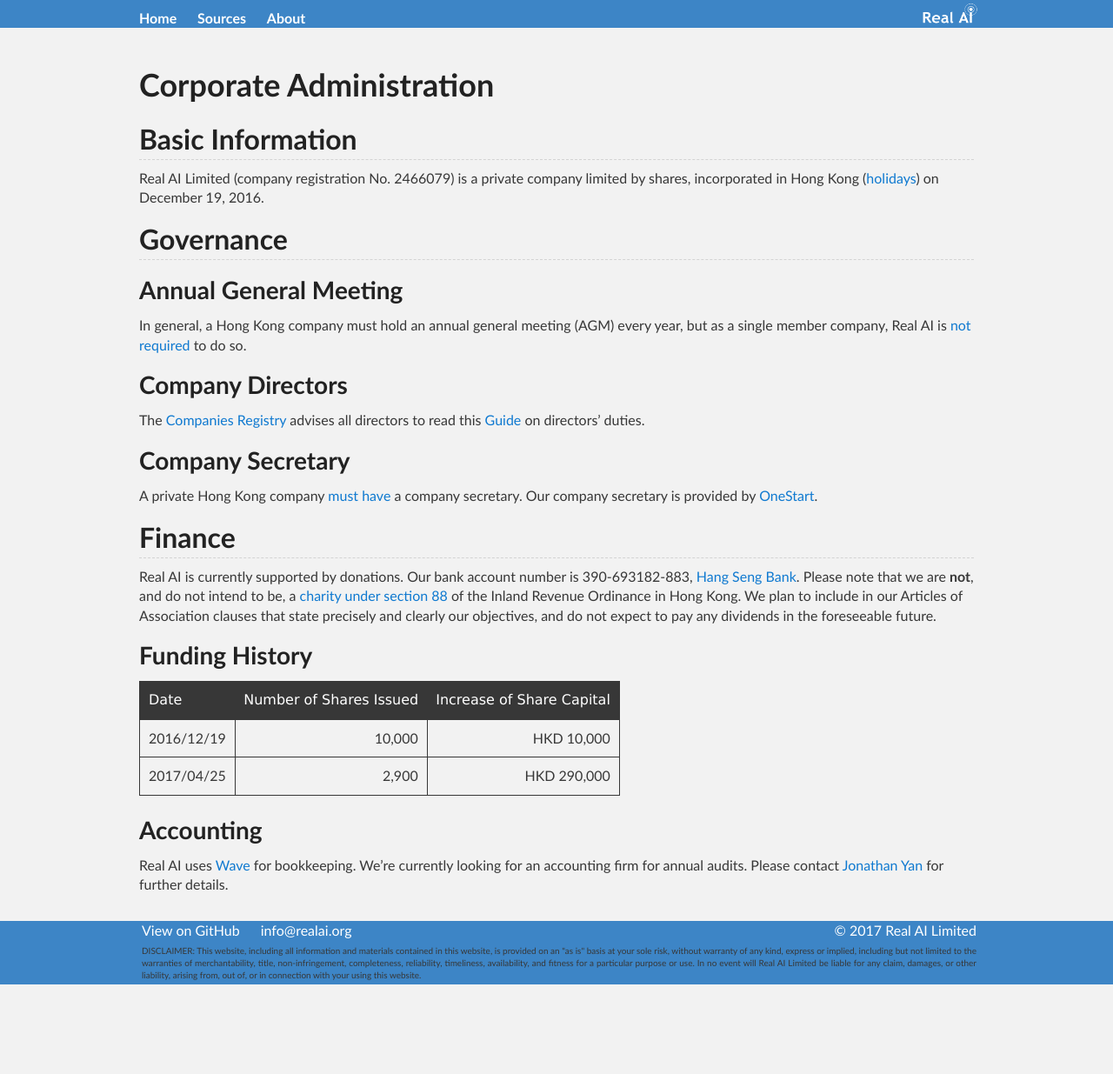
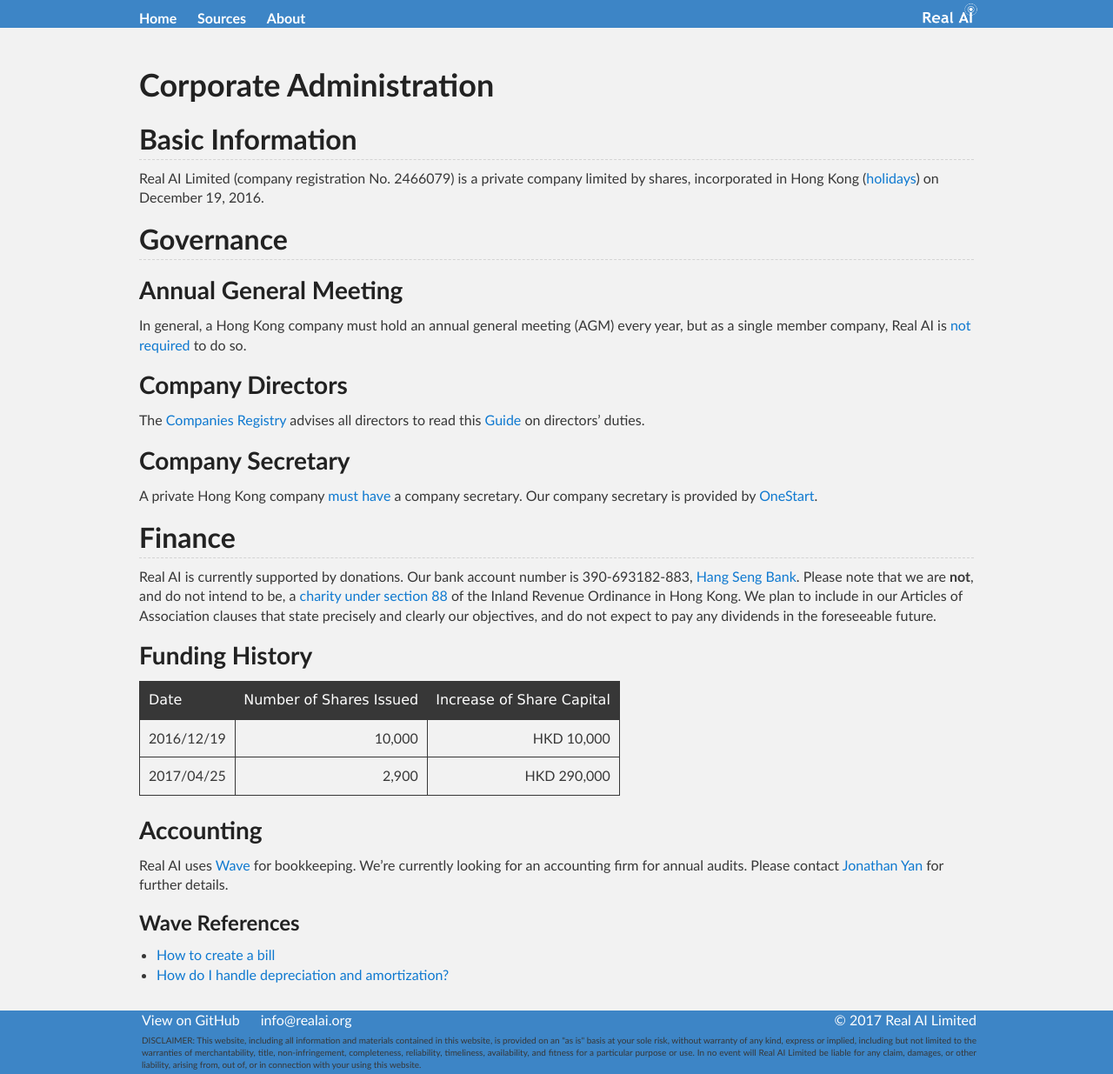
Before and after one commit to Tonywuhk/realai.org, a Jekyll site: the page built from about/admin.md, in a window 1280 px wide. Shown: the whole page at 87% size. Built offline with Jekyll 4.4.1, drawn with Linux system fonts in a browser that asks for light colours; our own code applies the rules of GitHub Pages for plain Markdown files; the repository's description, which GitHub fills in, is left out; before the commit the page ends 1132 px from its top, so only the background shows below that.

Commit message:
Add a few accounting references

```diff
--- a/about/admin.md
+++ b/about/admin.md
@@ -35,3 +35,8 @@
 ### Accounting
 
 Real AI uses [Wave](https://www.waveapps.com/) for bookkeeping. We're currently looking for an accounting firm for annual audits. Please contact [Jonathan Yan](mailto:jyan@realai.org) for further details.
+
+#### Wave References
+
+* [How to create a bill](https://support.waveapps.com/hc/en-us/articles/208622026)
+* [How do I handle depreciation and amortization?](https://support.waveapps.com/hc/en-us/articles/208623506)
```
